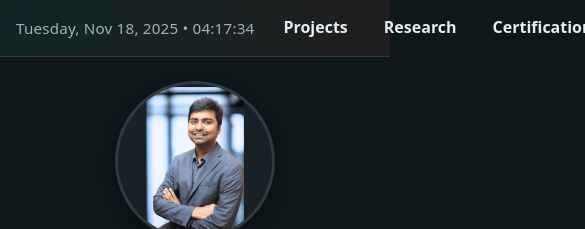
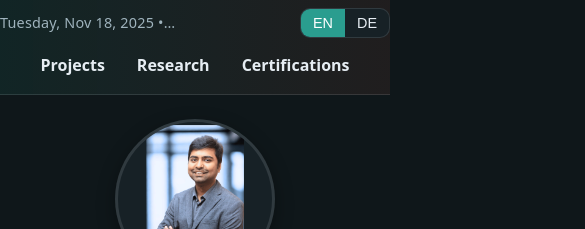
Before and after one commit to touhid-ahmed/touhid-ahmed.github.io, a plain HTML site: page index.html in a window 390 px wide. Shown: the top 229 px of the page, 585 px wide, since content can reach past the window. Drawn offline with Linux system fonts and the light colour scheme.

Commit message:
Updated css

```diff
--- a/assets/css/styles.css
+++ b/assets/css/styles.css
@@ -895,3 +895,42 @@ h1,h2{ margin:0 0 8px; font-weight:700; letter-spacing:.2px; }
   padding-left: 1.2rem;
 }
 .cert-desc .desc.rich .key-points li { margin: 4px 0; }
+
+
+
+/* Let grid children shrink (prevents hidden/min-content overflow) */
+.nav, .menu, .nav-left, .nav-right { min-width: 0; }
+
+/* The time string can get long (especially in German). Clamp it. */
+.nav-left time{
+  display:block;
+  max-width:45vw;           /* keep it from hogging space */
+  overflow:hidden;
+  text-overflow:ellipsis;
+  white-space:nowrap;
+  font-size:.9rem;          /* slightly smaller on tight screens */
+}
+
+/* Allow the menu itself to wrap when needed */
+.menu { flex-wrap: wrap; }
+
+/* Mobile layout: stack the menu under the clock/controls */
+@media (max-width: 720px){
+  .nav{
+    grid-template-columns: 1fr auto;
+    grid-template-areas:
+      "left right"
+      "menu menu";
+    height:auto;
+    row-gap:8px;
+    padding:8px 0;
+  }
+  .nav-left  { grid-area: left; }
+  .nav-right { grid-area: right; justify-self:end; }
+  .menu{
+    grid-area: menu;
+    justify-content: center;
+    gap: 8px 10px;          /* row-gap / column-gap */
+  }
+  .menu a{ padding:6px 10px; } /* slimmer pills so they fit better */
+}
```
